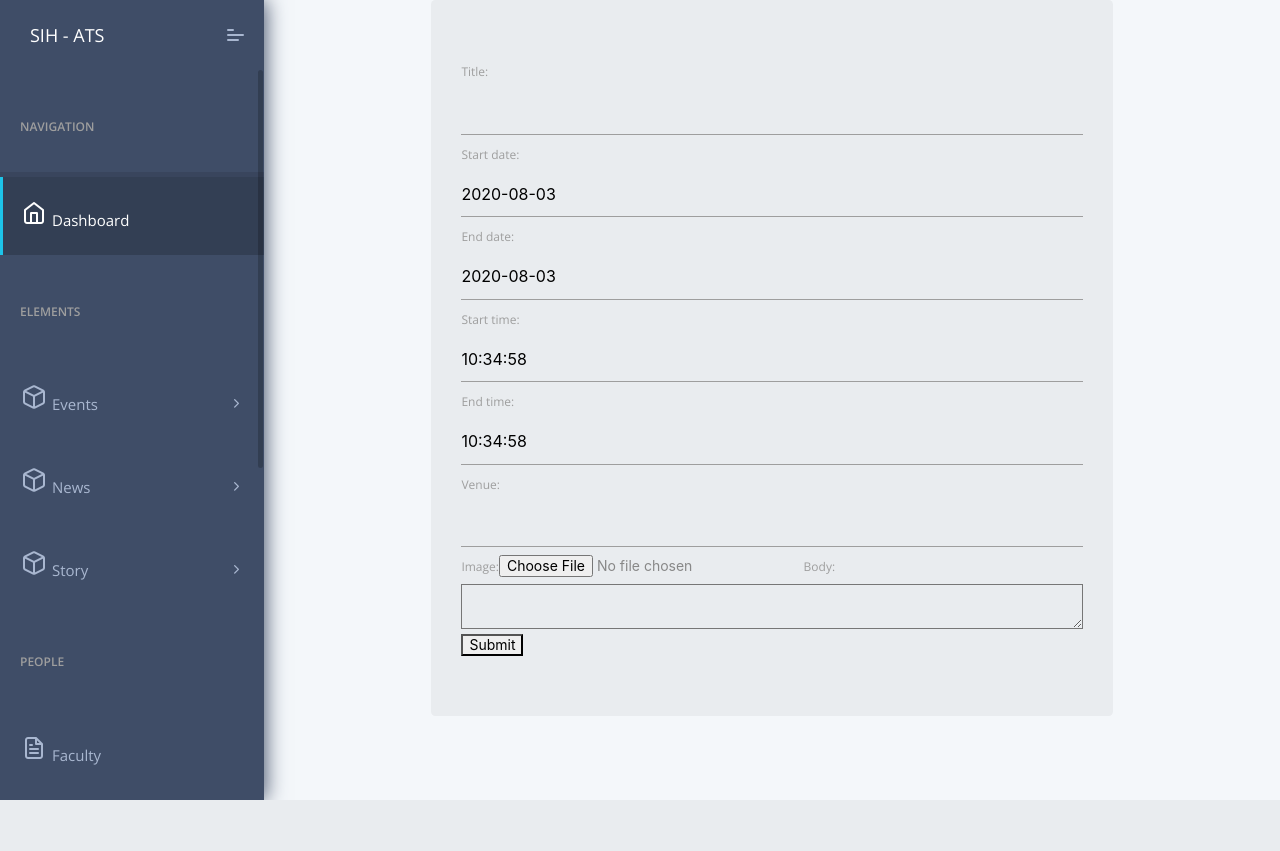
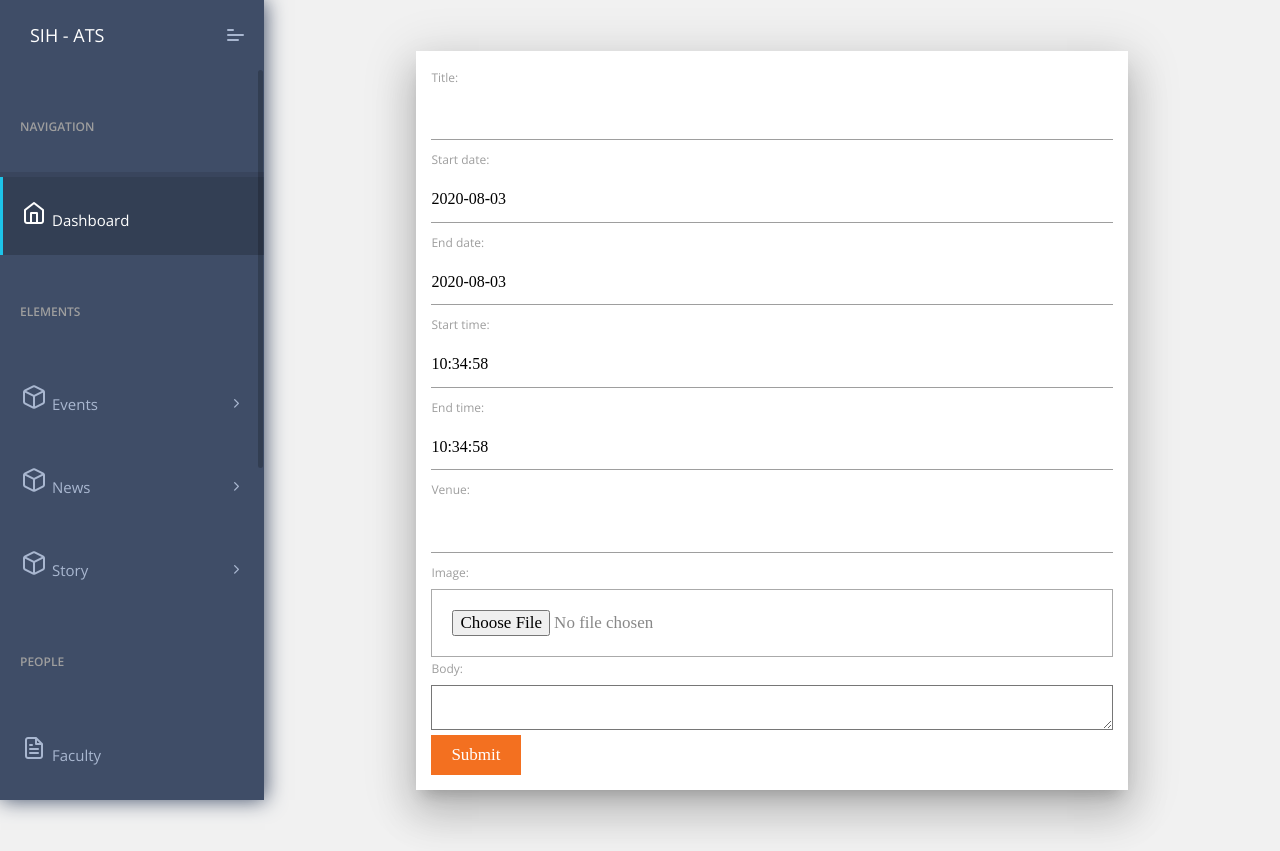
Before and after one commit to magarwal775/DR111_PlusOne, a Django app: template base/templates/addevent_admin.html in a window 1280 px wide. Before the commit the page ends 800 px from the top, so only its background shows below. Run offline with Django 3.2, Linux system fonts and the light colour scheme; the template is opened without the code that fills it: values that come from a table or form of the project are taken from there, others are empty; some libraries are stand-ins or nearby versions.

Commit message:
[EDIT]Dashboard Forms

```diff
--- a/base/templates/addevent_admin.html
+++ b/base/templates/addevent_admin.html
@@ -1,14 +1,14 @@
 {% extends 'dashboard.html' %}
-
+{% load static %}
 {% block content %}
-<div class="container">
-  <div class="jumbotron">
+<link href="{% static 'base/css/addeventform.css' %}" rel="stylesheet">
+<div class="container white z-depth-5" style="margin-top:5%; padding:15px;">
     <form method="post">
       {% csrf_token %}
       {{form}}
       <button type="submit">Submit</button>
     </form>
-  </div>
+
 </div>
 
 {% endblock content %}
```
Also changed, not shown: base/templates/addnews_admin.html (+6 -4 lines).
